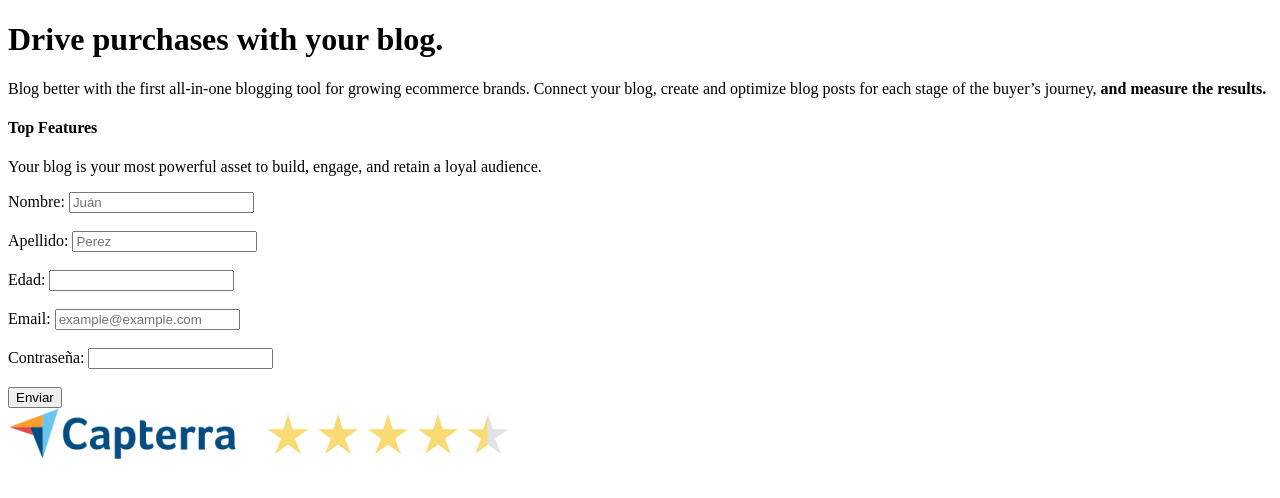
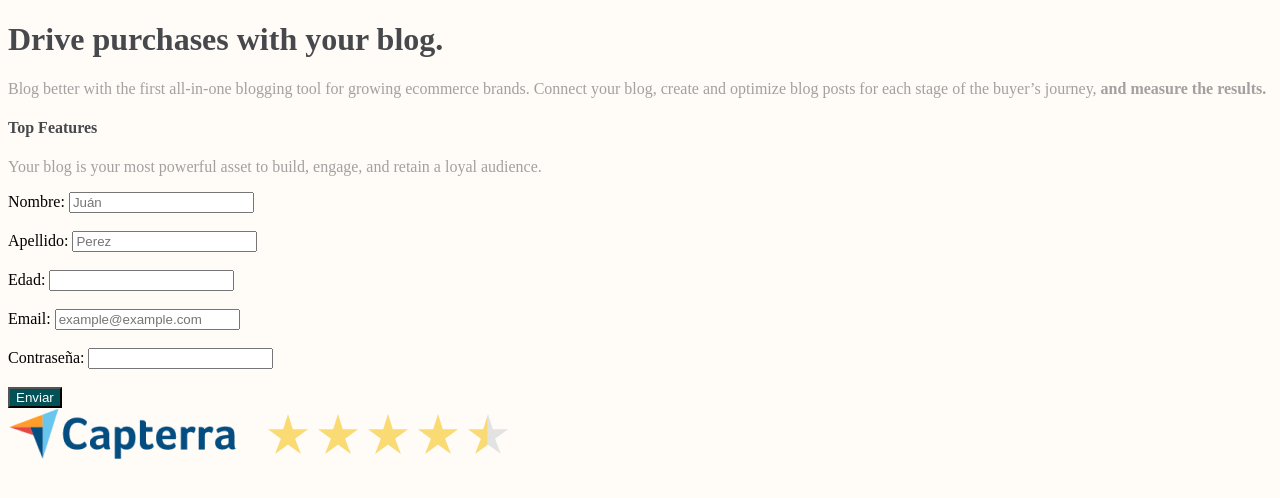
Before and after one commit to Alfredo20164920/sesion1-bedu, a plain HTML site: page index.html in a window 1280 px wide. Drawn offline with Linux system fonts and the light colour scheme.

Commit message:
Estilos básicos reto 5

```diff
--- a/css/styles.css
+++ b/css/styles.css
@@ -0,0 +1,21 @@
+body{
+    background: #fffbf7;
+}
+
+.titulo{
+    color: #46484c;
+}
+
+.promocional{
+    color: #8b8b8bcc;
+}
+
+.boton{
+    color: #fff;
+    background: #025157;
+    /* padding: 10px 40px;
+    font-family: sans-serif;
+    border-radius: 5px;
+    border: none;
+    cursor: pointer; */
+}
--- a/index.html
+++ b/index.html
@@ -9,14 +9,14 @@
 </head>
 <body><!--todo lo visible del proyecto, del navegador-->
 
-    <h1>Drive purchases with your blog.</h1>
-    <p>
+    <h1 class="titulo">Drive purchases with your blog.</h1>
+    <p class="promocional">
         Blog better with the first all-in-one blogging tool for growing ecommerce brands. Connect your blog,
         create and optimize blog posts for each stage of the buyer’s journey, <strong>and measure the results.</strong>
     </p>
 
-    <h4><strong>Top Features</strong></h4>
-    <p>Your blog is your most powerful asset to build, engage, and retain a loyal audience.</p>
+    <h4 class="subtitulo titulo"><strong>Top Features</strong></h4>
+    <p class="promocional">Your blog is your most powerful asset to build, engage, and retain a loyal audience.</p>
 
     <form>
         <label for="name">Nombre: </label>
@@ -44,7 +44,7 @@
 
         <br><br>
 
-        <button type="submit">Enviar</button>
+        <button type="submit" class="boton">Enviar</button>
     </form>
 
     <img src="./img/capterra.png" alt="PuntuacionPagina">
```
